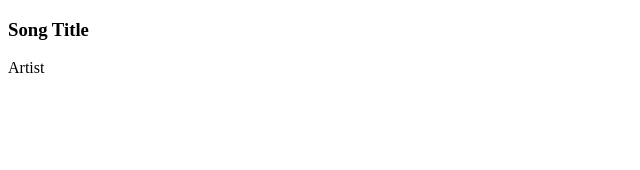
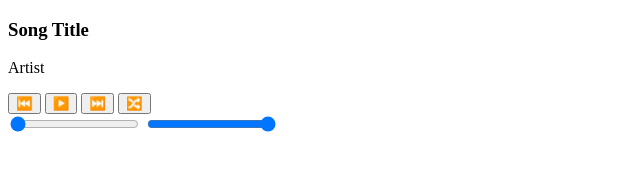
Before and after one commit to SutibroBarua/Music-Player, a plain HTML site: page index.html in a window 1280 px wide. Shown: the whole page, without its empty margins (0-640 px from the left). Drawn offline with Linux system fonts and the light colour scheme.

Commit message:
added audio portion and div tags for controls, linked to script.js

```diff
--- a/index.html
+++ b/index.html
@@ -11,3 +11,19 @@
       <h3 id="title">Song Title</h3>
       <p id="artist">Artist</p>
     </div>
+    <audio id="audio"></audio>
+
+    <div class="controls">
+      <button id="prev">⏮️</button>
+      <button id="play">▶️</button>
+      <button id="next">⏭️</button>
+      <button id="shuffle">🔀</button>
+    </div>
+
+    <input type="range" id="progress" value="0" />
+    <input type="range" id="volume" min="0" max="1" step="0.01" value="1" />
+  </div>
+
+  <script src="script.js"></script>
+</body>
+</html>
```
